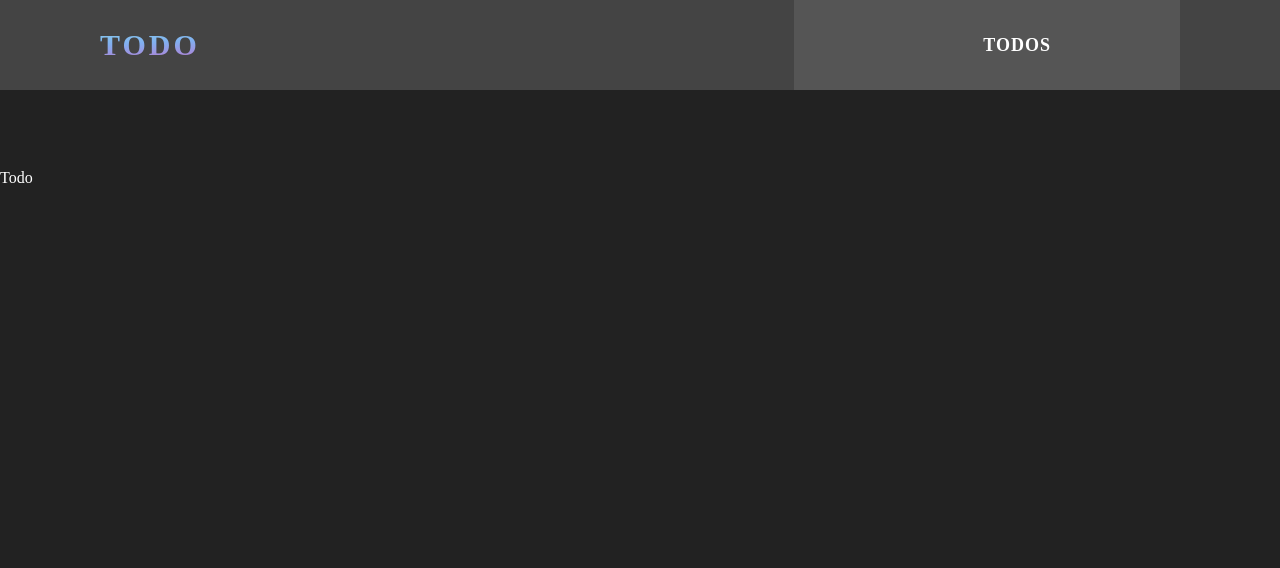
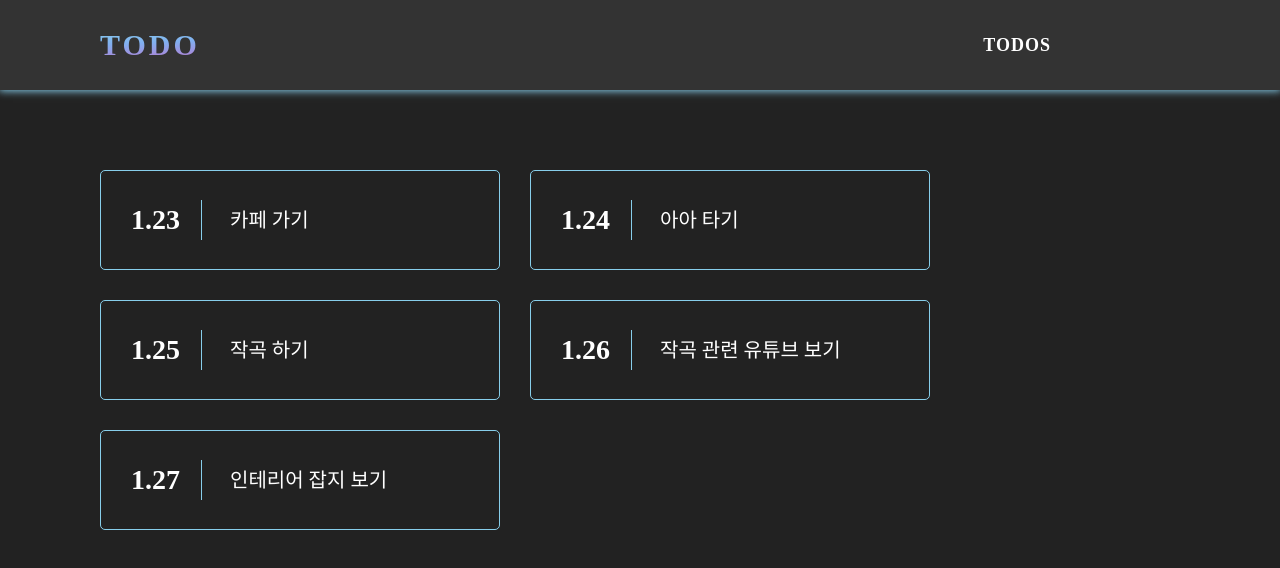
Before and after one commit to kisn3089/wanted-todo-react-query, a React (Create React App) app in the folder client/: page /todos in a window 1280 px wide. Shown: the top 568 px of the page. Built offline with nearby package versions, Linux system fonts and the light colour scheme; sample sign-in values are in the browser's storage.

Commit message:
[Feat]Todo UI& UX

```diff
--- a/client/src/components/Header/styles.ts
+++ b/client/src/components/Header/styles.ts
@@ -8,7 +8,8 @@ export const HeaderContainer = styled.header`
   display: flex;
   justify-content: space-between;
   align-items: center;
-  background-color: #444;
+  background-color: #333;
+  box-shadow: 0 0 8px 1px skyblue;
   padding: 0 100px;
   margin-bottom: 80px;
 `;
@@ -31,7 +32,7 @@ export const MainText = styled.div`
 `;
 
 export const NavContainer = styled.nav`
-  background-color: #555;
+  /* background-color: #555; */
   width: 600px;
   height: 100%;
   display: flex;
@@ -65,5 +66,4 @@ export const Li = styled.li`
   font-size: 18px;
   font-weight: 700;
   letter-spacing: 1px;
-  /* text-transform: uppercase; */
 `;
--- /dev/null
+++ b/client/src/components/TodoItem/TodoItem.tsx
@@ -0,0 +1,18 @@
+import React from 'react';
+import { DateText, TitleText, TodoItemContainer } from './styles';
+
+interface ITodoItem {
+  id: string;
+  date: string;
+  title: string;
+  todoClick: (e: React.MouseEvent) => void;
+}
+
+export const TodoItem = ({ id, date, title, todoClick }: ITodoItem) => {
+  return (
+    <TodoItemContainer id={id} onClick={todoClick}>
+      <DateText>{date}</DateText>
+      <TitleText>{title}</TitleText>
+    </TodoItemContainer>
+  );
+};
--- /dev/null
+++ b/client/src/components/TodoItem/styles.ts
@@ -0,0 +1,52 @@
+import styled, { keyframes } from 'styled-components';
+
+const hoverAnimation = keyframes`
+    0% {
+        opacity: 0;
+        transform: translate3d(0, 30px, 0);
+    }
+    100% {
+        opacity: 1;
+        transform: translate3d(0, 0, 0);
+    }
+`;
+
+export const TodoItemContainer = styled.div`
+  position: relative;
+  width: 400px;
+  min-width: 400px;
+  height: 100px;
+  border: 1px solid skyblue;
+  border-radius: 5px;
+  display: flex;
+  padding: 0 30px;
+  align-items: center;
+  animation: ${hoverAnimation} 0.5s ease-in-out;
+  transition: 0.3s ease-in-out;
+  opacity: 1;
+  cursor: pointer;
+  &::after {
+    content: '';
+    position: absolute;
+    width: 1px;
+    height: 40%;
+    background-color: skyblue;
+    left: 25%;
+  }
+`;
+
+export const DateText = styled.h3`
+  pointer-events: none;
+  font-size: 28px;
+  font-weight: 700;
+`;
+
+export const TitleText = styled.span`
+  pointer-events: none;
+  margin-left: 50px;
+  text-overflow: ellipsis;
+  white-space: nowrap;
+  overflow: hidden;
+  font-size: 20px;
+  font-weight: 500;
+`;
--- /dev/null
+++ b/client/src/hooks/useTodo.ts
@@ -0,0 +1,9 @@
+import React, { useCallback } from 'react';
+
+export const useTodo = () => {
+  const todoClick = useCallback((e: React.MouseEvent) => {
+    const { id } = e.target as HTMLInputElement;
+    console.log(id);
+  }, []);
+  return { todoClick };
+};
--- a/client/src/pages/TodoPage.tsx
+++ b/client/src/pages/TodoPage.tsx
@@ -1,7 +1,43 @@
+import React from 'react';
+import styled from 'styled-components';
+import { TodoItem } from '../components/TodoItem/TodoItem';
+import { useTodo } from '../hooks/useTodo';
+import { CenterContainer } from '../styles/GlobalStyle';
+
+export const TodoContainer = styled.div`
+  width: 100%;
+  height: 100%;
+  display: flex;
+  flex-wrap: wrap;
+  gap: 30px;
+  padding: 0 100px;
+`;
+
+const dummy = [
+  { date: '1.23', title: '카페 가기' },
+  { date: '1.24', title: '아아 타기' },
+  { date: '1.25', title: '작곡 하기' },
+  { date: '1.26', title: '작곡 관련 유튜브 보기' },
+  { date: '1.27', title: '인테리어 잡지 보기' },
+];
+
 export const TodoPage = () => {
+  const { todoClick } = useTodo();
   return (
-    <div>
-      <h1>Todo</h1>
-    </div>
+    <CenterContainer>
+      <TodoContainer>
+        {dummy.map((todo, i: number) => {
+          return (
+            <TodoItem
+              key={i}
+              id={String(i)}
+              date={todo.date}
+              title={todo.title}
+              todoClick={todoClick}
+            />
+          );
+        })}
+      </TodoContainer>
+    </CenterContainer>
   );
 };
```
